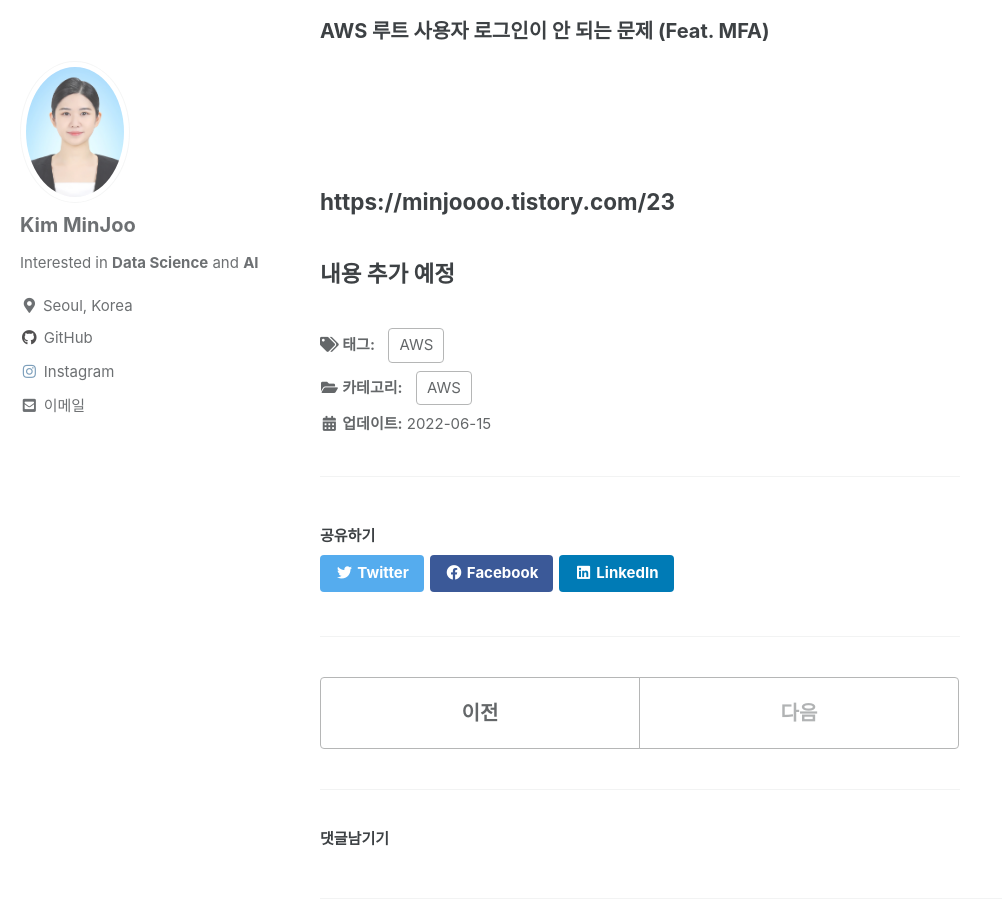
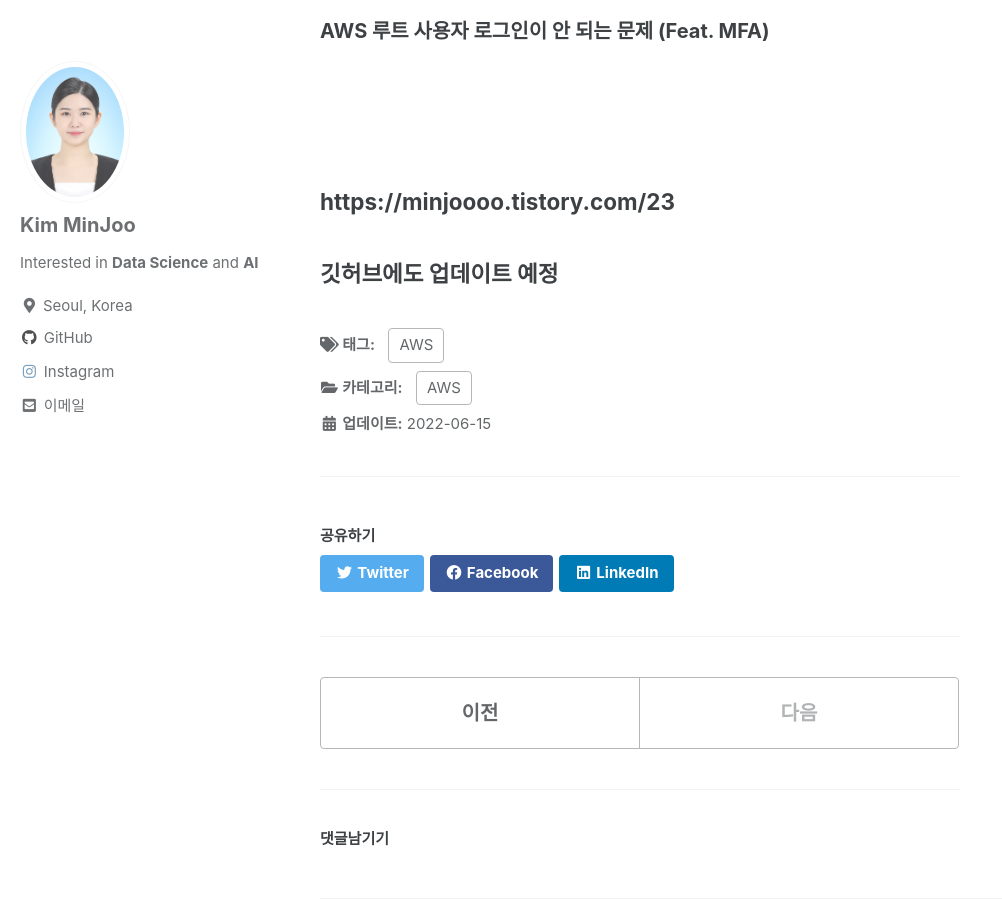
Before and after one commit to MinJoooo/minjoooo.github.io, a Jekyll site: the page built from _posts/2022-06-15-AWS-Problem-LogIn-MFA.md, in a window 1280 px wide and 900 px high, scrolled down 441 px. Shown: the whole window, without its empty margins (0-1002 px from the left). Built offline with Jekyll 4.4.1, drawn with Linux system fonts in a browser that asks for light colours; cached includes are drawn as plain includes; some web fonts are replaced; comment, search, counter and statistics services are not loaded.

Commit message:
Update 2022-06-15-AWS-Problem-LogIn-MFA.md

```diff
--- a/_posts/2022-06-15-AWS-Problem-LogIn-MFA.md
+++ b/_posts/2022-06-15-AWS-Problem-LogIn-MFA.md
@@ -19,4 +19,4 @@ toc: false
 
 
 ### https://minjoooo.tistory.com/23
-### 내용 추가 예정
+### 깃허브에도 업데이트 예정
```
